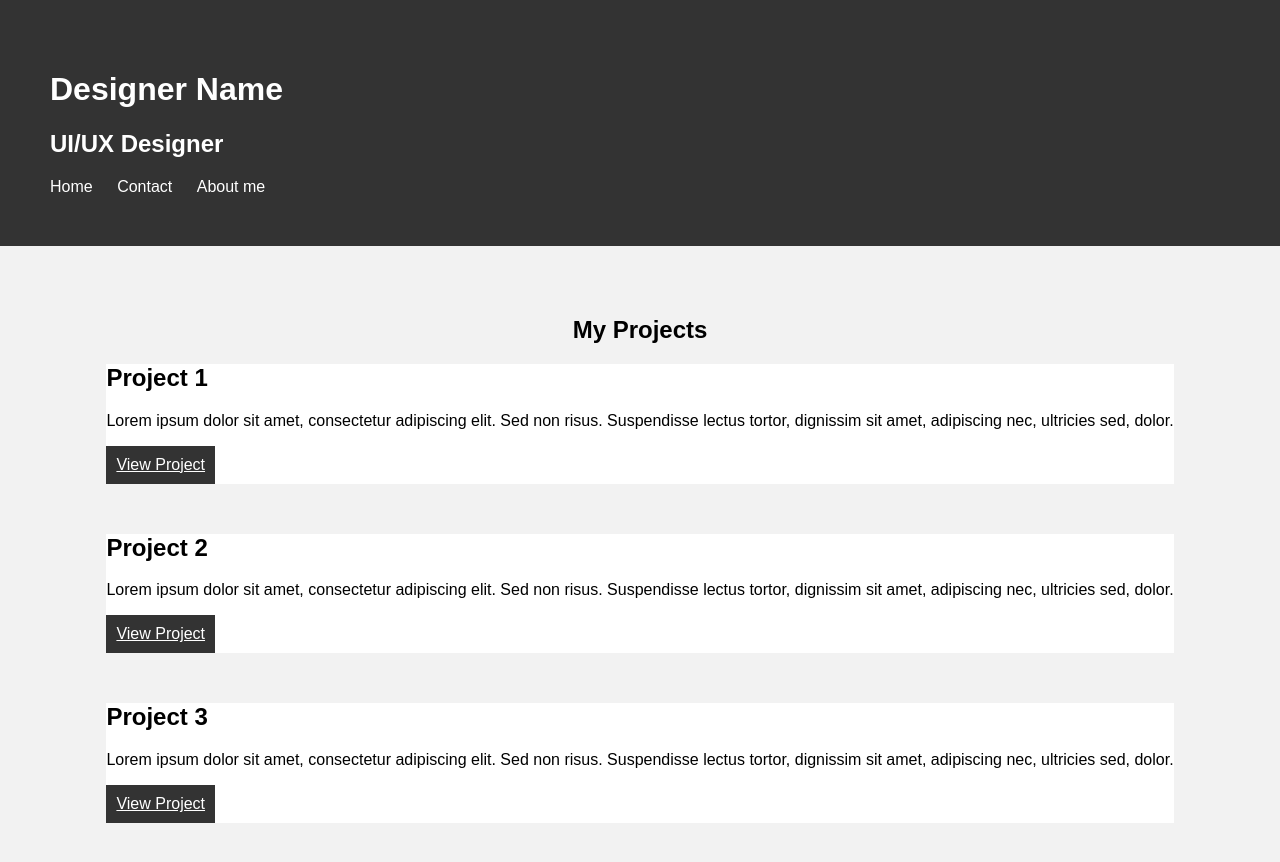
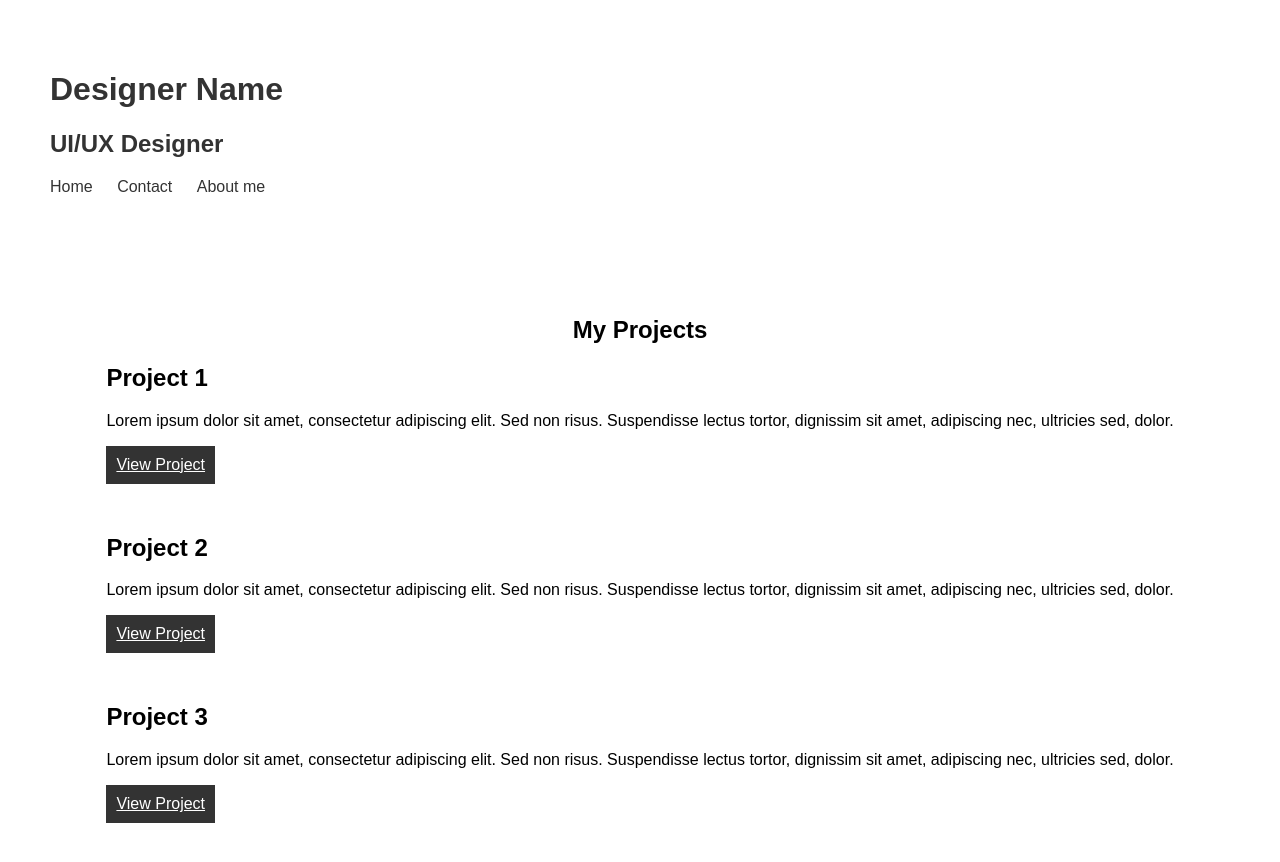
Before and after one commit to lvnr00/portfolio, a plain HTML site: page index.html in a window 1280 px wide. Drawn offline with Linux system fonts and the light colour scheme.

Commit message:
Update style.css

```diff
--- a/style.css
+++ b/style.css
@@ -12,8 +12,8 @@ body {
 }
 
 header {
-	background-color: #333;
-	color: #fff;
+	background-color: #fff;
+	color: #333;
 	padding: 50px;
 	text-align: left;
 	align-self: stretch;
@@ -35,13 +35,13 @@ nav ul li:last-child {
 }
 
 nav ul li a {
-	color: #fff;
+	color: #333;
 	text-decoration: none;
 }
 
 #projects {
 	padding: 50px;
-	background-color: #f2f2f2;
+	background-color: #fff;
 	text-align: center;
 	flex: 1;
 	display: flex;
```
